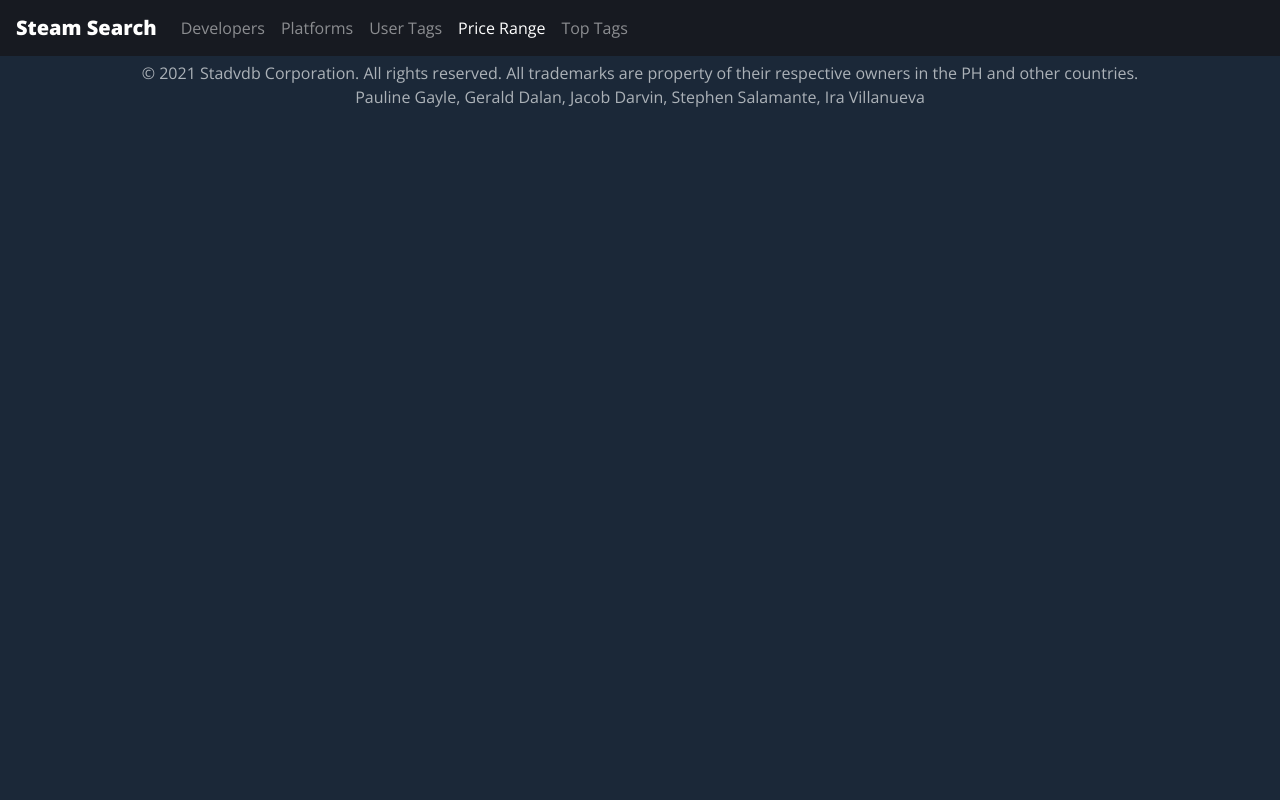
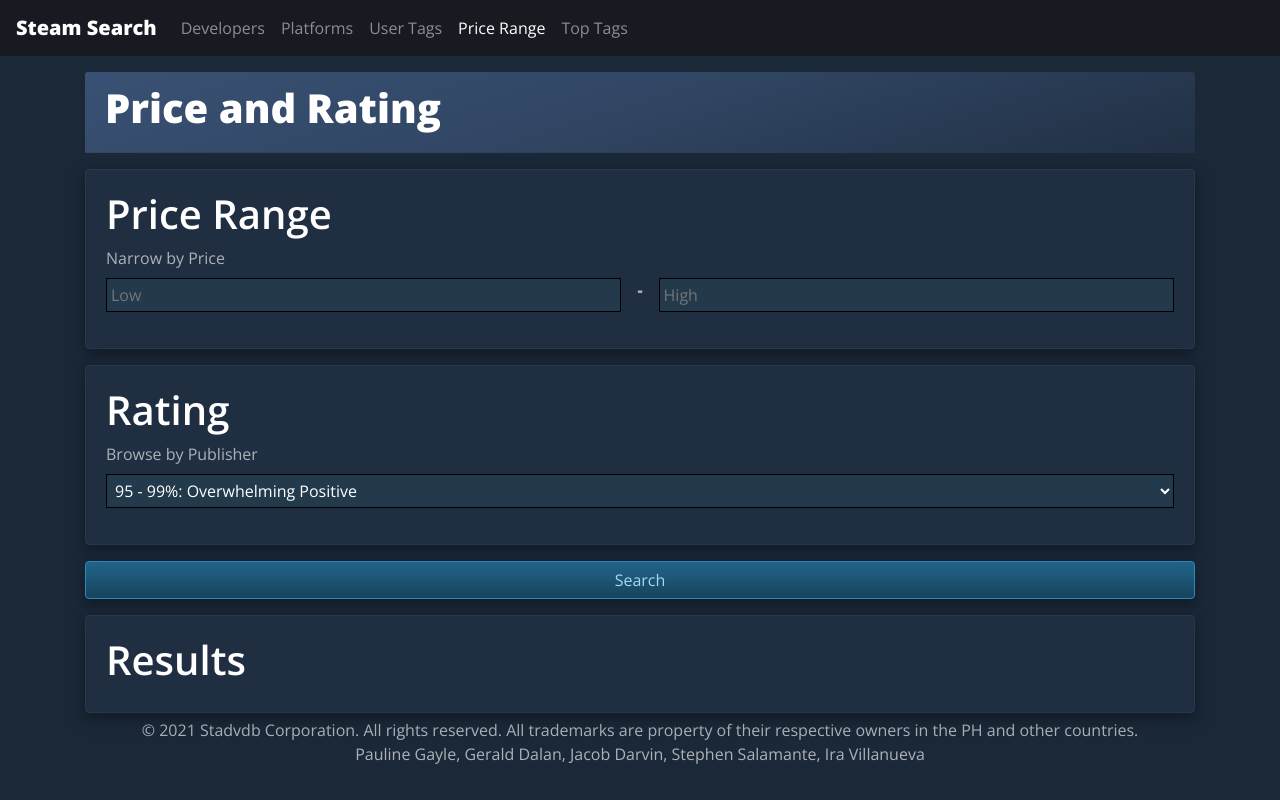
Before and after one commit to silentrald/STADVDB_S11.6_T120-21, a Nuxt app in the folder client/: page /pricerange in a window 1280 px wide. Built offline with nearby package versions, Linux system fonts and the light colour scheme.

Commit message:
Added Remaining FrontEnd

```diff
--- /dev/null
+++ b/client/components/chip.vue
@@ -0,0 +1,49 @@
+<template>
+  <div class="chip">
+    {{ text }}
+    <div
+      class="close"
+      @click="$emit('close', tag)"
+    >
+      X
+    </div>
+  </div>
+</template>
+
+<script>
+export default {
+  props: {
+    tag: {
+      type: String,
+      default: ''
+    }
+  },
+
+  data () {
+    return {
+      text: ''
+    }
+  },
+
+  created () {
+    this.$set(this, 'text', this.tag.replace('_', ' '))
+  }
+}
+</script>
+
+<style scoped>
+.chip {
+  cursor: default;
+
+  margin: 2px 4px;
+  padding: 2px 8px;
+
+  background-color: #343a40;
+}
+
+.close {
+  cursor: pointer;
+
+  margin-left: 8px;
+}
+</style>
--- /dev/null
+++ b/client/pages/pricerange.vue
@@ -0,0 +1,142 @@
+<template>
+  <div class="container">
+    <div class="card-header mt-3">
+      <h1 style="font-weight: 800;">
+        Price and Rating
+      </h1>
+    </div>
+
+    <div class="card mt-3">
+      <div class="card-body">
+        <h1>Price Range</h1>
+        <div class="form-group">
+          <label>Narrow by Price</label>
+          <div class="form-group" style="display: flex;">
+            <input
+              id="low-range"
+              v-model="rangeL"
+              class="steam-fields w-50 mr-3 p-1"
+              placeholder="Low"
+            >
+            <b>-</b>
+            <input
+              id="high-range"
+              v-model="rangeH"
+              class="steam-fields w-50 ml-3 p-1"
+              placeholder="High"
+            >
+          </div>
+        </div>
+      </div>
+    </div>
+
+    <div class="card mt-3">
+      <div class="card-body">
+        <h1>Rating</h1>
+        <div class="form-group">
+          <label>Browse by Publisher</label>
+          <select
+            id="ratings"
+            v-model="ratings"
+            class="steam-fields w-100 p-1"
+            style="color: white;"
+          >
+            <option value="opos">
+              95 - 99%: Overwhelming Positive
+            </option>
+            <option value="vpos">
+              80 - 94%: Very Positive
+            </option>
+            <option value="mpos">
+              70 - 79%: Mostly Positive
+            </option>
+            <option value="mix">
+              40 - 69%: Mixed
+            </option>
+            <option value="mneg">
+              20 - 39%: Mostly Negative
+            </option>
+            <option value="vneg">
+              0  - 19%: Very Negative
+            </option>
+          </select>
+        </div>
+      </div>
+    </div>
+
+    <button
+      type="button"
+      class="search-buttons w-100 btn mt-3"
+      @click="search()"
+    >
+      Search
+    </button>
+
+    <div class="card mt-3">
+      <div class="card-body">
+        <h1>
+          Results
+          <span
+            v-if="time > 0"
+            :style="{
+              float: 'right'
+            }"
+          >
+            Time: {{ time }}ms
+          </span>
+        </h1>
+        <div v-if="error === 404">
+          Did Not Find Anything :(
+        </div>
+        <div
+          v-for="game in games"
+          v-else
+          :key="game.appid"
+        >
+          {{ game.name }}
+        </div>
+      </div>
+    </div>
+  </div>
+</template>
+
+<script>
+export default {
+  data () {
+    return {
+      priceL: 0,
+      priceH: 0,
+      ratings: 'opos',
+      games: [],
+      time: 0,
+      error: 0
+    }
+  },
+
+  methods: {
+    async search () {
+      try {
+        this.$set(this, 'error', 0)
+
+        const { data } = await this.$axios.get('/api/steam/pr-rate', {
+          params: {
+            priceL: this.priceL,
+            priceH: this.priceH,
+            ratings: this.ratings
+          }
+        })
+        this.$set(this, 'games', data.games)
+        this.$set(this, 'time', data.time)
+      } catch (err) {
+        if (err.response.status === 404) {
+          this.$set(this, 'error', 404)
+        }
+      }
+    }
+  }
+}
+</script>
+
+<style>
+
+</style>
--- /dev/null
+++ b/client/pages/toptags.vue
@@ -0,0 +1,50 @@
+<template>
+  <div class="container">
+    <div class="card-header mt-3">
+      <h1 style="font-weight: 800;">
+        User Tags
+      </h1>
+    </div>
+
+    <div class="card mt-3">
+      <div class="card-body">
+        <h1>Top Tags</h1>
+        <label>Browse a table of games using Tags</label>
+        <div
+          v-for="game in games"
+          :key="game.appid"
+        >
+          {{ game.name }}
+        </div>
+      </div>
+    </div>
+  </div>
+</template>
+
+<script>
+export default {
+  data () {
+    return {
+      games: [],
+      time: 0,
+      error: 0
+    }
+  },
+
+  beforeMount () {
+    this.loadPage()
+  },
+
+  methods: {
+    async loadPage () {
+      const { data } = await this.$axios.get('/api/steam/top-tags')
+      this.$set(this, 'games', data.games)
+      this.$set(this, 'time', data.time)
+    }
+  }
+}
+</script>
+
+<style>
+
+</style>
--- /dev/null
+++ b/client/pages/usertags.vue
@@ -0,0 +1,143 @@
+<template>
+  <div class="container">
+    <div class="card-header mt-3">
+      <h1 style="font-weight: 800;">
+        User Tags
+      </h1>
+    </div>
+
+    <div class="card mt-3">
+      <div class="card-body">
+        <h1>User Tags</h1>
+        <div class="form-group">
+          <label>Browse by User Tags</label>
+          <div class="form-group" style="display: flex;">
+            <input
+              id="user-tags"
+              v-model="tagInput"
+              class="steam-fields w-100 mr-3 p-1"
+              placeholder="FPS, Action, etc."
+              list="taglist"
+              @keydown.enter="addTagInput()"
+            >
+            <datalist id="taglist">
+              <option v-for="tag in tagList" :key="tag" :value="tag" />
+            </datalist>
+            <button
+              type="button"
+              class="search-buttons btn"
+              @click="search()"
+            >
+              Search
+            </button>
+          </div>
+        </div>
+        <div class="d-flex flex-row flex-wrap">
+          <div v-for="tag in tags" :key="tag">
+            <chip :tag="tag" @close="removeTag" />
+          </div>
+        </div>
+      </div>
+    </div>
+
+    <div class="card mt-3">
+      <div class="card-body">
+        <h1>
+          Results
+          <span
+            v-if="time > 0"
+            :style="{
+              float: 'right'
+            }"
+          >
+            Time: {{ time }}ms
+          </span>
+        </h1>
+        <div v-if="error === 404">
+          Did Not Find Anything :(
+        </div>
+        <div
+          v-for="game in games"
+          v-else
+          :key="game.appid"
+        >
+          {{ game.name }}
+        </div>
+      </div>
+    </div>
+  </div>
+</template>
+
+<script>
+export default {
+  data () {
+    return {
+      tagInput: '',
+      tags: [],
+      games: [],
+      time: 0,
+      error: 0,
+      tagList: [
+        'action',
+        'multiplayer',
+        'fps',
+        'sci fi',
+        'classic',
+        'co op',
+        'arcade',
+        'card game',
+        'drama',
+        'puzzle',
+        'survival',
+        'rpg',
+        'indie',
+        'moba',
+        'shooter'
+      ]
+    }
+  },
+
+  methods: {
+    addTagInput () {
+      if (!this.tags.includes(this.tagInput)) {
+        if (this.tagList.includes(this.tagInput)) {
+          this.addTag(this.tagInput)
+        }
+      }
+    },
+
+    addTag (tag) {
+      this.tagList.splice(this.tagList.indexOf(tag), 1)
+      this.tags.push(tag.toLowerCase().replace(' ', '_'))
+      this.tagInput = ''
+    },
+
+    removeTag (tag) {
+      this.tags.splice(this.tags.indexOf(tag), 1)
+      this.tagList.push(tag.toLowerCase().replace('_', ' '))
+    },
+
+    async search () {
+      try {
+        this.$set(this, 'error', 0)
+
+        const { data } = await this.$axios.get('/api/steam/tags', {
+          params: {
+            tags: this.tags
+          }
+        })
+        this.$set(this, 'games', data.games)
+        this.$set(this, 'time', data.time)
+      } catch (err) {
+        if (err.response.status === 404) {
+          this.$set(this, 'error', 404)
+        }
+      }
+    }
+  }
+}
+</script>
+
+<style>
+
+</style>
```
Also changed, not shown: 2 other files (tests, documents, lock files or other folders).
